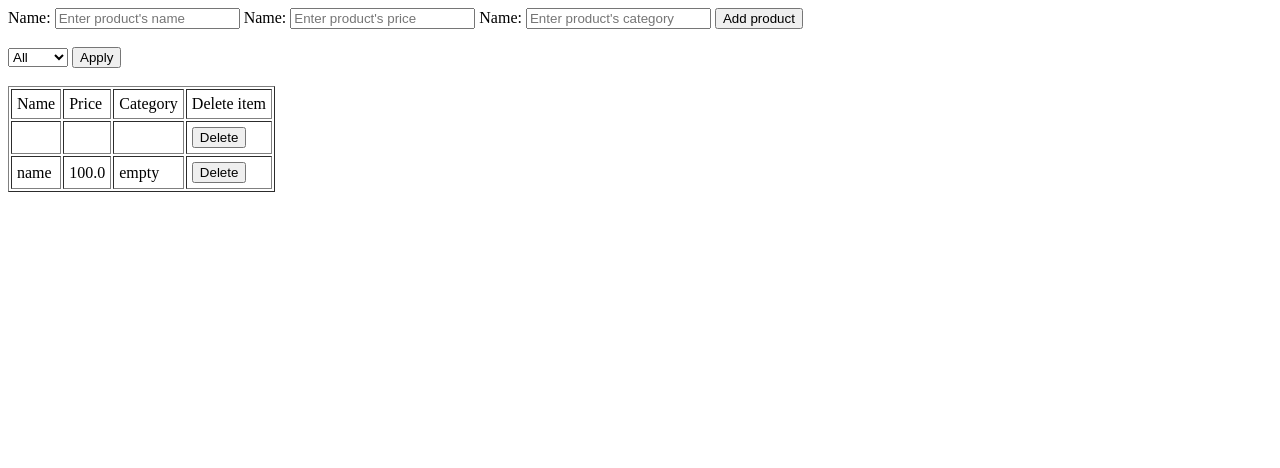
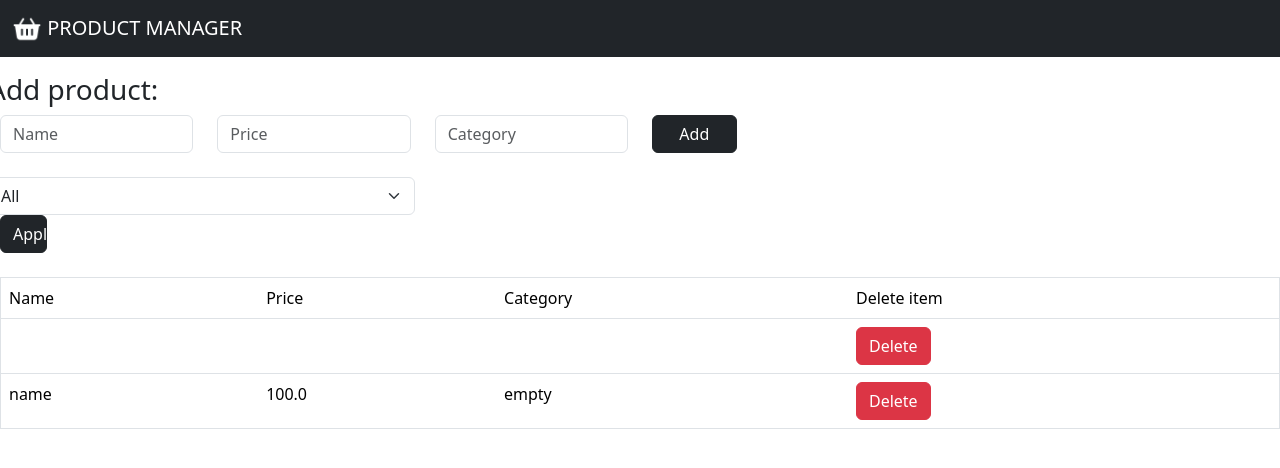
Before and after one commit to kiyalum/Product_Manager, a Flask app: page / in a window 1280 px wide. Shown: the top 468 px of the page. Run offline with Flask 3, Linux system fonts and the light colour scheme.

Commit message:
First attempt use bootstrap

```diff
--- a/templates/index.html
+++ b/templates/index.html
@@ -3,8 +3,21 @@
 <head>
     <meta charset="UTF-8">
     <title>ProductManager</title>
+    <link href="https://cdn.jsdelivr.net/npm/bootstrap@5.3.8/dist/css/bootstrap.min.css" rel="stylesheet" integrity="sha384-sRIl4kxILFvY47J16cr9ZwB07vP4J8+LH7qKQnuqkuIAvNWLzeN8tE5YBujZqJLB" crossorigin="anonymous">
 </head>
 <body>
+    <nav class="navbar navbar-dark bg-dark mb-3">
+      <div class="container-fluid">
+        <a class="navbar-brand" href="#">
+          <img src="{{ url_for('static', filename='images/logo.png') }}" style="filter: invert(100%)" alt="Logo"
+               width="30" height="30" class="d-inline-block align-text-top">
+          <span class="navbar-brand h1">PRODUCT MANAGER</span>
+        </a>
+      </div>
+    </nav>
+
+
+
     {% with messages = get_flashed_messages() %}
         {% if messages %}
             {% for msg in messages %}
@@ -13,30 +26,50 @@
         {% endif %}
     {% endwith%}
 
-    <form method="POST">
-        <label for="name">Name: </label>
-        <input type="text" name="name" id="name" placeholder="Enter product's name" required>
-        <label for="price">Name: </label>
-        <input type="number" name="price" id="price" placeholder="Enter product's price" required>
-        <label for="category">Name: </label>
-        <input type="text" name="category" id="category" placeholder="Enter product's category" required>
-        <button type="submit">Add product</button>
+    <h3 class="row col-md-2">Add product: </h3>
+
+    <form method="POST" class="row md-4">
+
+          <div class="col-md-2">
+              <input type="text" name="name" class="form-control" placeholder="Name" aria-label="Name">
+          </div>
+
+          <div class="col-md-2">
+              <input type="number" name="price" class="form-control" placeholder="Price" aria-label="Price">
+          </div>
+
+          <div class="col-md-2">
+              <input type="text" name="category" class="form-control" placeholder="Category" aria-label="Category">
+          </div>
+
+          <div class="col-md-1">
+              <button type="submit" class="btn btn-dark w-100">Add</button>
+          </div>
+
     </form>
     <br>
-    <form method="GET">
-        <select name="category">
+    <form method="GET" class="row col-md-4">
+
+        <select name="category" class="form-select">
+
             <option value="all" {% if choice_category=="all" %} selected {% endif %}>All</option>
+
             {% for row in categories %}
                 <option value="{{ row.category }}" {% if choice_category==row.category %} selected {% endif %}>
                     {{ row.category.title() }}
                 </option>
             {% endfor %}
+
         </select>
-        <button type="submit">Apply</button>
+
+        <div class="class col-md-2">
+            <button type="submit" class="btn btn-dark w-100">Apply</button>
+        </div>
+
     </form>
     <br>
-    <table border="1px" cellpadding="5px">
-        <thead>
+    <table border="1px" cellpadding="5px" class="table table-hover">
+        <thead class="">
             <tr>
                 <td>Name</td>
                 <td>Price</td>
@@ -52,7 +85,7 @@
                     <td>{{ item.category }}</td>
                     <td>
                         <a href="{{ url_for('delete', name=item.name) }}">
-                            <button type="submit">Delete</button>
+                            <button type="submit" class="btn btn-danger w-40">Delete</button>
                         </a>
                     </td>
                 </tr>
```
Also changed, not shown: db.sqlite, static/images/logo.png (added).
